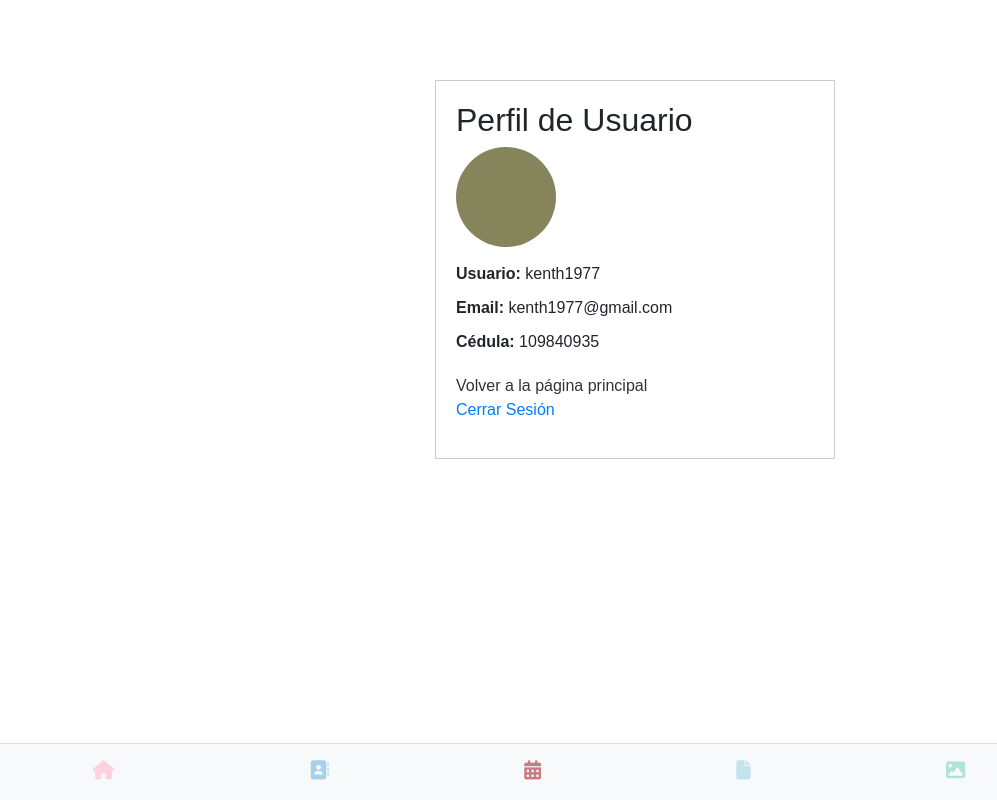
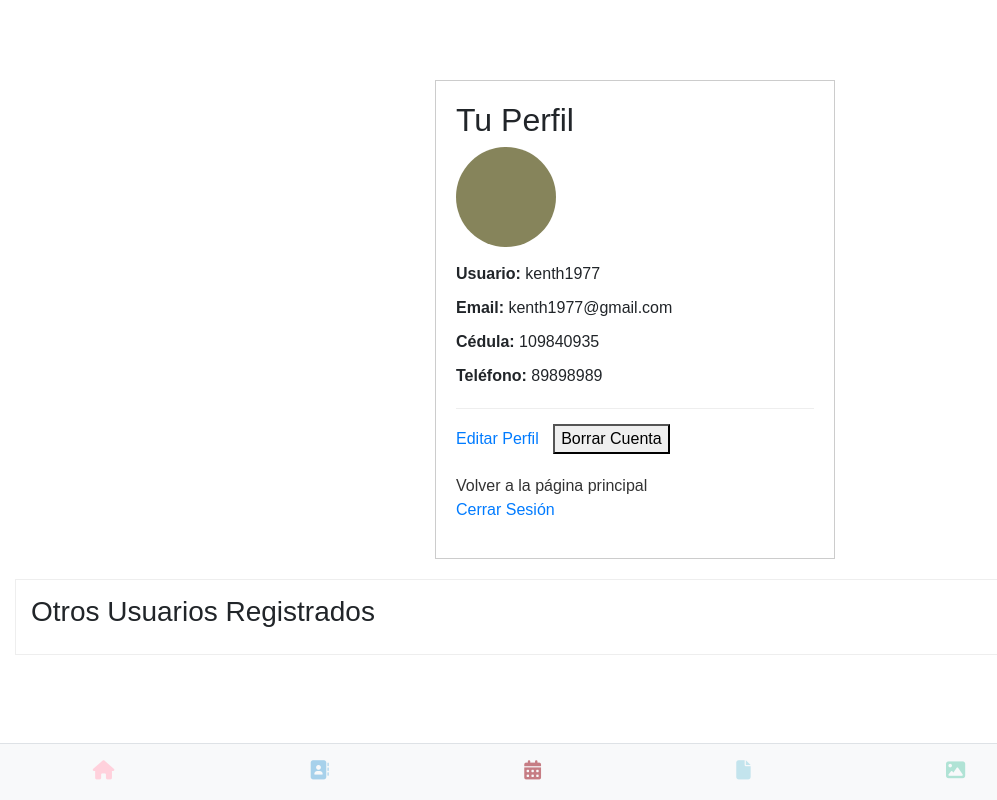
Before and after one commit to kerm1977/miniapp, a Flask app: page /perfil in a window 1280 px wide. Shown: the whole page, without its empty margins (5-1002 px from the left). Run offline with Flask 3, Linux system fonts and the light colour scheme; a user stored in the database is signed in; some libraries are stand-ins or nearby versions.

Commit message:
edita y borra registrados inclusive el propio

```diff
--- a/app.py
+++ b/app.py
@@ -68,6 +68,14 @@
     confirm_password = PasswordField('Confirmar Contraseña', validators=[DataRequired(), EqualTo('password')])
     image = FileField('Imagen de Usuario', validators=[FileAllowed(ALLOWED_EXTENSIONS, 'Solo se permiten imágenes png, jpg, jpeg o gif.')])
     submit = SubmitField('Registrarse')
+
+class EditUserForm(FlaskForm):
+    username = StringField('Usuario', validators=[DataRequired()])
+    email = StringField('Email', validators=[DataRequired(), Email()])
+    cedula = StringField('Cédula', validators=[DataRequired()])
+    telefono = StringField('Teléfono', validators=[DataRequired(), Regexp('^[0-9]+$'), Length(min=8, max=10, message='El teléfono debe tener entre 8 y 10 dígitos')])
+    submit = SubmitField('Guardar Cambios')
+
 
 class LoginForm(FlaskForm):
     username = StringField('Usuario', validators=[DataRequired()])
@@ -146,10 +154,73 @@
 def index():
     return render_template('index.html')
 
+@app.route('/editar_usuario/<int:user_id>', methods=['GET', 'POST'])
+@login_required
+def editar_usuario(user_id):
+    if current_user.id == user_id:
+        flash('No puedes editar tu propio perfil desde aquí.', 'warning')
+        return redirect(url_for('perfil'))
+
+    user = User.query.get_or_404(user_id)
+    form = EditUserForm(obj=user)
+
+    if form.validate_on_submit():
+        user.username = form.username.data
+        user.email = form.email.data
+        user.cedula = form.cedula.data
+        user.telefono = form.telefono.data
+        db.session.commit()
+        flash(f'El usuario {user.username} ha sido actualizado.', 'success')
+        return redirect(url_for('perfil'))
+
+    return render_template('editar_usuario.html', form=form, user=user)
+
+@app.route('/borrar_usuario/<int:user_id>', methods=['POST'])
+@login_required
+def borrar_usuario(user_id):
+    if current_user.id == user_id:
+        flash('No puedes borrar tu propia cuenta desde aquí.', 'warning')
+        return redirect(url_for('perfil'))
+
+    user = User.query.get_or_404(user_id)
+    db.session.delete(user)
+    db.session.commit()
+    flash(f'El usuario {user.username} ha sido borrado.', 'success')
+    return redirect(url_for('perfil'))
+
 @app.route('/perfil')
 @login_required
 def perfil():
-    return render_template('perfil.html')
+    users = User.query.all()
+    return render_template('perfil.html', users=users)
+
+@app.route('/editar_perfil', methods=['GET', 'POST'])
+@login_required
+def editar_perfil():
+    form = EditUserForm(obj=current_user)
+    if form.validate_on_submit():
+        current_user.username = form.username.data
+        current_user.email = form.email.data
+        current_user.cedula = form.cedula.data
+        current_user.telefono = form.telefono.data
+        db.session.commit()
+        flash('Tu perfil ha sido actualizado.', 'success')
+        return redirect(url_for('perfil'))
+    return render_template('editar_perfil.html', form=form)
+
+@app.route('/borrar_perfil', methods=['POST'])
+@login_required
+def borrar_perfil():
+    user_to_delete = User.query.get(current_user.id)
+    if user_to_delete:
+        logout_user()
+        db.session.delete(user_to_delete)
+        db.session.commit()
+        flash('Tu cuenta ha sido borrada.', 'success')
+        return redirect(url_for('index'))
+    else:
+        flash('Error al intentar borrar la cuenta.', 'danger')
+        return redirect(url_for('perfil'))
 
 if __name__ == '__main__':
     with app.app_context():
--- a/templates/perfil.html
+++ b/templates/perfil.html
@@ -1,17 +1,27 @@
 {% extends 'base.html' %}
-{% block title %}Iniciar Sesión{% endblock %}
+{% block title %}Perfil{% endblock %}
 {% block content %}
     <style>
         body { font-family: sans-serif; margin: 20px; }
-        .profile-container { width: 400px; margin: 0 auto; border: 1px solid #ccc; padding: 20px; }
+        .profile-container { width: 400px; margin: 0 auto; border: 1px solid #ccc; padding: 20px; margin-bottom: 20px; }
         .profile-image { width: 100px; height: 100px; border-radius: 50%; overflow: hidden; margin-bottom: 15px; }
         .profile-image img { width: 100%; height: 100%; object-fit: cover; }
         .profile-info p { margin-bottom: 10px; }
         .back-link { display: block; margin-top: 20px; text-decoration: none; color: #333; }
+        .users-list { border: 1px solid #eee; padding: 15px; }
+        .users-list h3 { margin-top: 0; margin-bottom: 10px; }
+        .user-item { margin-bottom: 15px; padding-bottom: 15px; border-bottom: 1px dotted #ccc; display: flex; align-items: center; justify-content: space-between; }
+        .user-item:last-child { border-bottom: none; }
+        .user-info { flex-grow: 1; margin-right: 10px; }
+        .user-actions a { margin-left: 5px; text-decoration: none; }
+        .avatar-small { width: 40px; height: 40px; border-radius: 50%; overflow: hidden; margin-right: 10px; }
+        .avatar-small img { width: 100%; height: 100%; object-fit: cover; }
+        .profile-actions { margin-top: 20px; border-top: 1px solid #eee; padding-top: 15px; }
+        .profile-actions a { margin-right: 10px; text-decoration: none; }
     </style>
 
     <div class="profile-container">
-        <h2>Perfil de Usuario</h2>
+        <h2>Tu Perfil</h2>
         {% if current_user.image_filename %}
             <div class="profile-image">
                 <img src="{{ url_for('static', filename='images/' + current_user.image_filename) }}" alt="Imagen de Perfil">
@@ -21,8 +31,48 @@
             <p><strong>Usuario:</strong> {{ current_user.username }}</p>
             <p><strong>Email:</strong> {{ current_user.email }}</p>
             <p><strong>Cédula:</strong> {{ current_user.cedula }}</p>
+            <p><strong>Teléfono:</strong> {{ current_user.telefono }}</p>
+        </div>
+        <div class="profile-actions">
+            <a href="{{ url_for('editar_perfil') }}">Editar Perfil</a>
+            <form method="POST" action="{{ url_for('borrar_perfil') }}" style="display:inline;">
+                <button type="submit" onclick="return confirm('¿Estás seguro de que quieres borrar tu cuenta?')">Borrar Cuenta</button>
+            </form>
         </div>
         <a href="{{ url_for('index') }}" class="back-link">Volver a la página principal</a>
         <p><a href="{{ url_for('logout') }}">Cerrar Sesión</a></p>
     </div>
+
+    <div class="users-list">
+        <h3>Otros Usuarios Registrados</h3>
+        {% if users %}
+            {% for user in users %}
+                {% if user != current_user %}
+                    <div class="user-item">
+                        <div style="display: flex; align-items: center;">
+                            {% if user.image_filename %}
+                                <div class="avatar-small">
+                                    <img src="{{ url_for('static', filename='images/' + user.image_filename) }}" alt="Avatar de {{ user.username }}">
+                                </div>
+                            {% endif %}
+                            <div class="user-info">
+                                <strong>Usuario:</strong> {{ user.username }}<br>
+                                <strong>Email:</strong> {{ user.email }}<br>
+                                <strong>Cédula:</strong> {{ user.cedula }}<br>
+                                <strong>Teléfono:</strong> {{ user.telefono }}
+                            </div>
+                        </div>
+                        <div class="user-actions">
+                            <a href="{{ url_for('editar_usuario', user_id=user.id) }}">Editar</a>
+                            <form method="POST" action="{{ url_for('borrar_usuario', user_id=user.id) }}" style="display:inline;">
+                                <button type="submit" onclick="return confirm('¿Estás seguro de que quieres borrar a este usuario?')">Borrar</button>
+                            </form>
+                        </div>
+                    </div>
+                {% endif %}
+            {% endfor %}
+        {% else %}
+            <p>No hay otros usuarios registrados.</p>
+        {% endif %}
+    </div>
 {% endblock %}
```
Also changed, not shown: templates/editar_perfil.html (added, +52 -0 lines), templates/editar_usuario.html (added, +52 -0 lines), instance/db.db, static/images/muestras.jpg (added).
